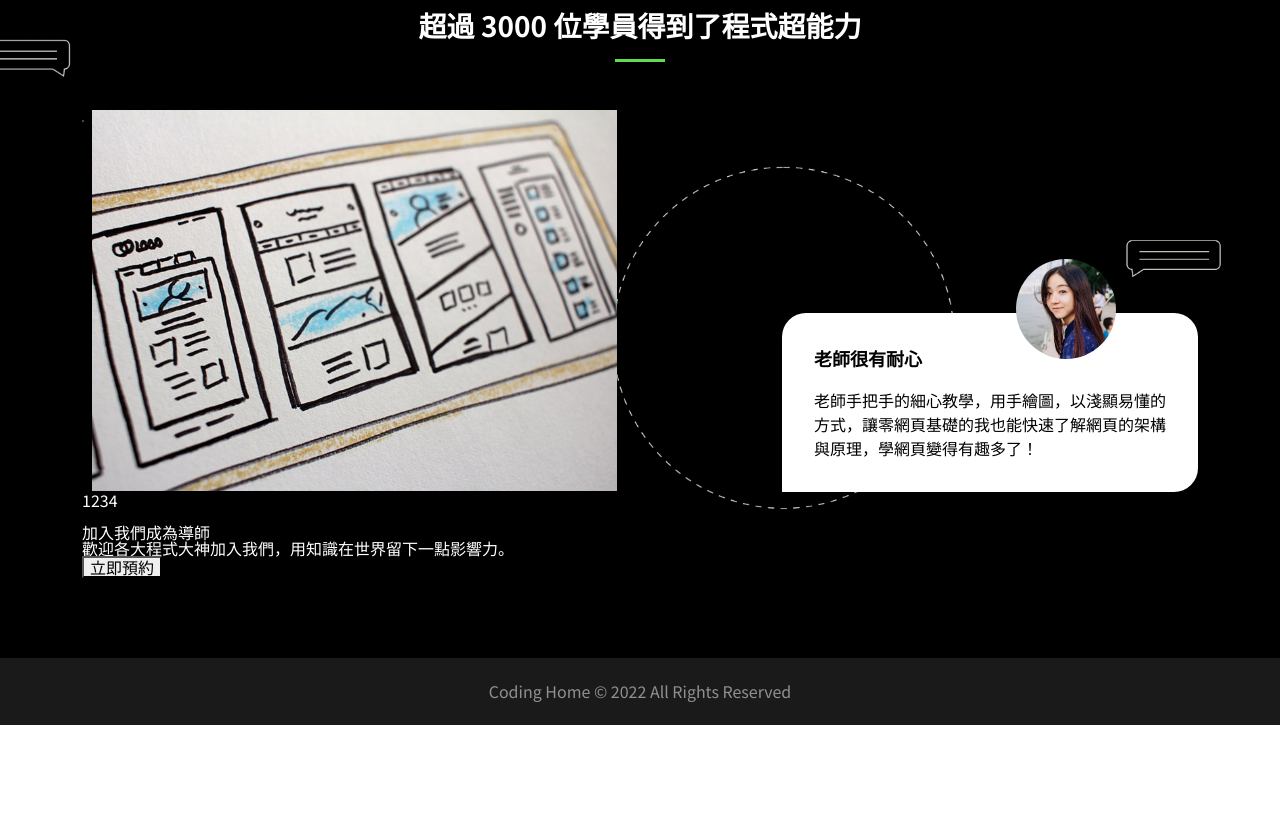
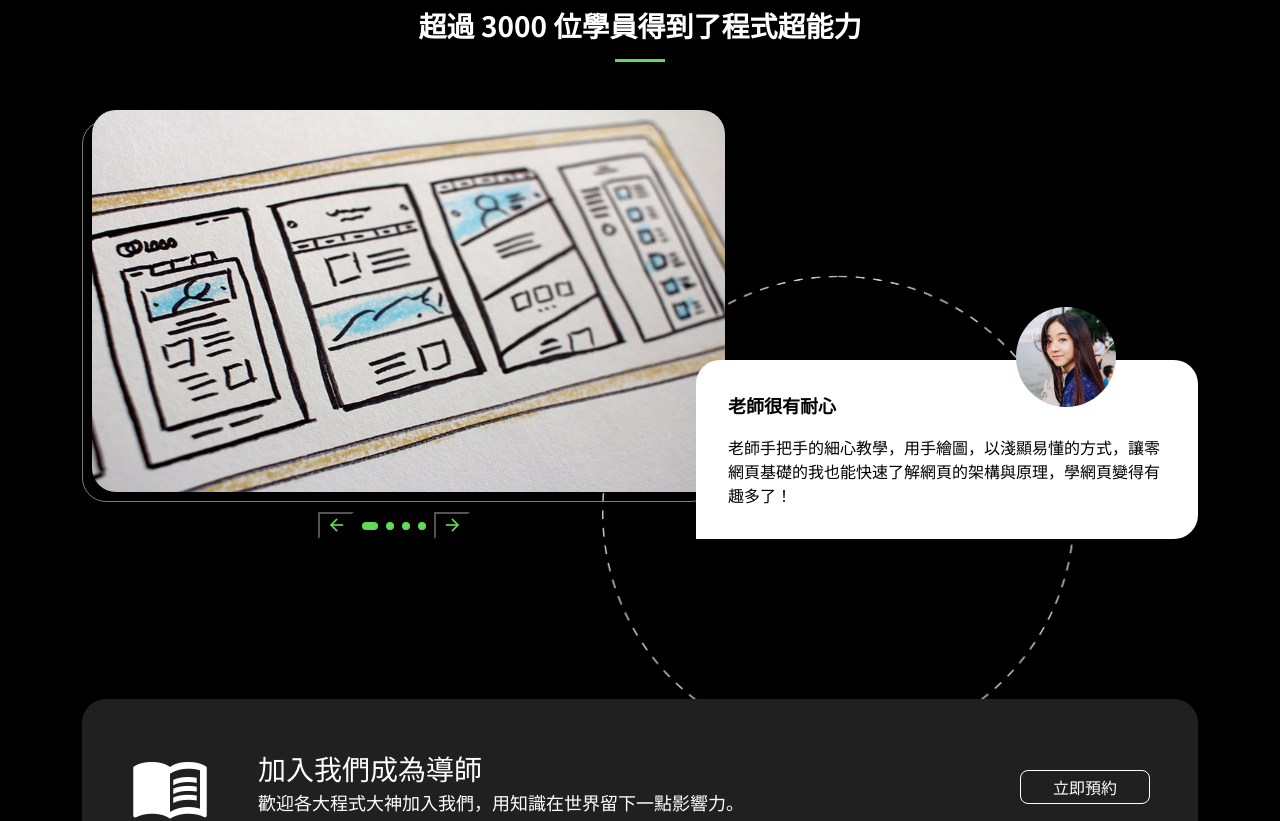
Before and after one commit to Feijai/programTeacher, a React (Create React App) app: page /#/ in a window 1280 px wide. Shown: the part 4725-5546 px from the top of the page. Before the commit the page ends 5450 px from the top, so only its background shows below. Built offline with nearby package versions, Linux system fonts and the light colour scheme; a web font is replaced by a local one.

Commit message:
快完成首頁

```diff
--- a/src/pages/AllCalss/index.tsx
+++ b/src/pages/AllCalss/index.tsx
@@ -106,7 +106,7 @@ const ClassCard = () => {
                 <h3 className='language s16 fontColorGreen'>{data.languageType}</h3>
                 <div className='text s16'>{data.text}</div>
             </div>
-            <div className="payment">
+            <div className="payment ">
                 <div className="time s16">50分鐘</div>
                 <h2 className="money s32">{`NT$${data.money}`}</h2>
                 <button className="introduce s18 globalBGGray ">課程介紹</button>
--- a/src/pages/Home/Beteacher.tsx
+++ b/src/pages/Home/Beteacher.tsx
@@ -1,4 +1,4 @@
-import React, { useRef } from 'react'
+import React, { useRef, useState, useEffect } from 'react'
 import styled from 'styled-components'
 import bg from '../../assets/bg_share.jpg'
 import TitleComp from '../../component/TitleComp'
@@ -7,53 +7,136 @@ import p2 from '../../assets/student02.jpg'
 import p3 from '../../assets/student03.jpg'
 import p4 from '../../assets/student04.jpg'
 import p5 from '../../assets/share.jpg'
-import SwiperClass, { Pagination, Navigation } from "swiper";
-import SwiperCore from 'swiper'
+import { Pagination, Navigation } from "swiper";
 import { Swiper, SwiperSlide } from "swiper/react";
 
 const BeteacherCss = styled.div`
     background-image:url(${bg});
     background-position: center center;
     background-size: cover;
-    .midSwiper{
+    .swiper{
         margin-top:48px;
+        height:429px;
+        width:100%;
+    }
+    .swiper-slide{
+        position:relative;
+    }
+    .swiperFunc{
+        position:absolute;
+        display:flex;
+        column-gap:8px;
+        margin-top:24px;
+        bottom:0;
+        left: calc(100% / (925 / 196));
+        z-index:3;
+        .swiper-pagination-clickable{
+            display:flex;
+            column-gap:8px;
+            align-self:center;
+        }
+        .swiper-pagination-bullet{
+            width:8px;
+            height:8px;
+            background-color: #62DB54;
+            display:block;
+            border-radius:50px;
+        }
+        .swiper-pagination-bullet-active{
+            width:16px;
+        }
+        button{
+            background-color:#000000;
+            color:#62DB54;
+            span{
+                font-size:20px;
+            }
+        }
+    }
+    .becomeUs{
+        margin-top:160px;
+        background-color:#202020;
+        border-radius:24px;
+        display:flex;
+        justify-content:space-between;
+        padding:48px;
+        .material-icons{
+            font-size:80px;
+            color:#FFFFFF;
+        }
+        .joinUs{
+            margin-left:48px;
+        }
+        button{
+            max-width:136px;
+            max-height:42px;
+            padding:8px 32px;
+            align-self: center;
+            background-color:inherit;
+            border:1px solid white;
+            color:white;
+            border-radius:8px;
+        }
+    }
+    @media (max-width: 992px) {
+        .swiperFunc{
+            left: calc(100% / 7);
+        }
+    }
+    @media (max-width: 768px) {
+        padding-top:40px;
+        padding-bottom:40px;
+        .swiper{
+            margin-top:24px;
+            height:532px;
+        }
+        .swiperFunc{
+            bottom:40px;
+            margin-top:0px;
+            left:50%;
+            transform:translate(-50%);
+        }
     }
 `
 
 
 const ExperienceCardCss = styled.div`
-    position:relative;
+    /* position:relative; */
+    /* display:flex; */
     .cardPic{
-        max-width:525px;
-        max-height:381px;
-        margin-left:10px;
+        position:absolute;
+        border-radius:24px;
+        width:56.7567%;
+        height:89.0443%;
+        left:10px;
+        top:0;
         z-index:2;
     }
     .pictureBg{
         position:absolute;
-        max-width:525px;
-        max-height:381px;
+        width:56.7567%;
+        height:89.0443%;
         top:10px;
         left:0;
         z-index:1;
         border-radius: 24px;
         border: 1px solid #7C7E77;
     }
-    .userCardOutside{
+    .userCardOuter{
         position:absolute;
         right:0;
         bottom:0;
+        width:44.97297%;
 
     }
     .userCard{
-        max-width:416px;
         position:relative;
         background-color:#FFFFFF;
         border-radius:24px 24px 24px 0px;
         padding:32px;
         color:black;
         z-index:3;
-        left:0;
+        /* left:0; */
         img{
             position:absolute;
             width:100px;
@@ -65,6 +148,36 @@ const ExperienceCardCss = styled.div`
         }
         .cardText{
             margin-top:16px;
+        }
+    }
+
+    @media (max-width: 768px) {
+        height:100%;
+        .pic{
+            position:relative;
+            height:41.91729%;
+        }
+        .cardPic{
+            /* position:relative; */
+            width:calc( 100% - 10px);
+            height:calc( 100% - 10px)
+        }
+        .pictureBg{
+            width:calc( 100% - 10px);
+            height:calc( 100% - 10px)
+        }
+
+        .userCardOuter{
+            width:100%;
+            position:relative;
+        }
+        .userCard{
+            margin-top:40px;
+            img{
+                height:80px;
+                width:80px;
+                top:-20%;
+            }
         }
     }
 `
@@ -87,63 +200,87 @@ interface ExperienceProps {
 const Experience: React.FC<ExperienceProps> = (data) => {
     return (
         <ExperienceCardCss>
-            <img src={data.pic} alt="" className='cardPic' />
-            <div className="pictureBg" />
-            <div className="userCardOutside">
+            <div className="pic">
+                <img src={data.pic} alt="" className='cardPic' />
+                <div className="pictureBg" />
+            </div>
+            <div className="userCardOuter">
                 <div className="userCard">
                     <img src={data.student} alt="" className="user" />
                     <div className="cardTitle s18 titleWord">{data.title}</div>
                     <div className="cardText s16">{data.text}</div>
                 </div>
             </div>
+
         </ExperienceCardCss>
     )
 }
 
+
+const useSwiperRef = <T extends HTMLElement>(): [T | null, React.Ref<T>] => {
+    const [wrapper, setWrapper] = useState<T | null>(null)
+    const ref = useRef<T>(null)
+
+    useEffect(() => {
+        if (ref.current) {
+            setWrapper(ref.current)
+        }
+    }, [])
+
+    return [wrapper, ref]
+}
+
 export default function Beteacher() {
-    const pagination = {
-        clickable: true,
-        renderBullet: function (index: number, className: string) {
-            return '<span class="' + className + '">' + (index + 1) + "</span>";
-        },
-    };
-    const swiperRef = useRef<SwiperClass>() as any
+    const [paginationRef, setPaginationRef] = useState<HTMLElement | null>(null);
+    const [nextEl, nextElRef] = useSwiperRef<HTMLButtonElement>()
+    const [prevEl, prevElRef] = useSwiperRef<HTMLButtonElement>()
+
     return (
         <BeteacherCss className='paddingTB80'>
             <div className="container">
                 <TitleComp title={['專屬你的學習課程', '超過 3000 位學員得到了程式超能力']} />
                 <Swiper
-                    onInit={(core: SwiperCore) => {
-                        swiperRef.current = core.el
-                    }}
+                    loop={true}
                     slidesPerView={1}
                     spaceBetween={30}
-                    loop={true}
-                    // pagination={{
-                    //     clickable: true,
-                    // }}
-                    navigation={true}
-                    // modules={[Pagination, Navigation]}
-                    pagination={pagination}
-                    modules={[Pagination]}
+                    pagination={{
+                        clickable: true,
+                        el: paginationRef,
+                    }}
+                    navigation={{
+                        prevEl,
+                        nextEl,
+                    }}
+                    modules={[Pagination, Navigation]}
                     className="midSwiper"
                 >
-
                     {data.map((ele, idx) => {
-                        console.log('===swiperRef===', swiperRef)
                         return (
                             <SwiperSlide key={idx}><Experience {...ele} /></SwiperSlide>
                         )
                     })}
+                    <div className='swiperFunc'>
+
+                        <button ref={prevElRef}><span className="material-icons material-symbols-outlined">
+                            arrow_back
+                        </span></button>
+                        <div ref={(node) => setPaginationRef(node)} />
+                        <button ref={nextElRef}><span className="material-icons material-symbols-outlined">
+                            arrow_forward
+                        </span></button>
+                    </div>
                 </Swiper>
                 <div className="becomeUs">
-                    <span className='material-icons material-symbols-outlined'></span>
-                    <div className='joinUs'>
-                        <h2>加入我們成為導師</h2>
-                        <div className="text">歡迎各大程式大神加入我們，用知識在世界留下一點影響力。</div>
+                    <div className='d-flex'>
+                        <span className='material-icons material-symbols-outlined'>menu_book</span>
+                        <div className='joinUs'>
+                            <h2 className='s28'>加入我們成為導師</h2>
+                            <div className="text s18">歡迎各大程式大神加入我們，用知識在世界留下一點影響力。</div>
+                        </div>
                     </div>
+                    <button>立即預約</button>
+
                 </div>
-                <button>立即預約</button>
             </div>
 
 
```
